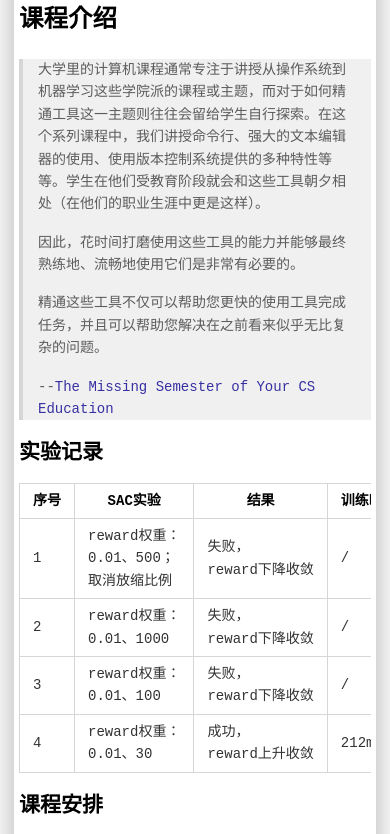
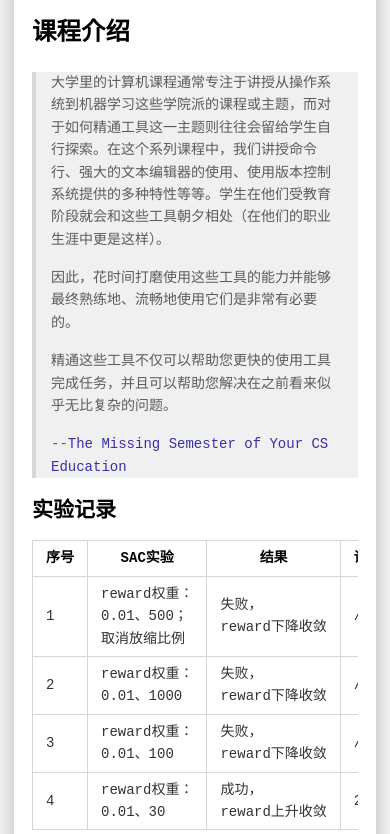
Before and after one commit to Pengyu-Jin/test-for-learning-git, a plain HTML site: page docs/index.html in a window 390 px wide. Shown: the part 116-950 px from the top of the page. Drawn offline with nearby package versions, Linux system fonts and the light colour scheme.

Commit message:
style change try

```diff
--- a/docs/style.css
+++ b/docs/style.css
@@ -6,6 +6,6 @@
 }
 @media screen and (max-width: 450px) {
     .container {
-        padding: 5px;
+        padding: 18px;
     }
 }
```
